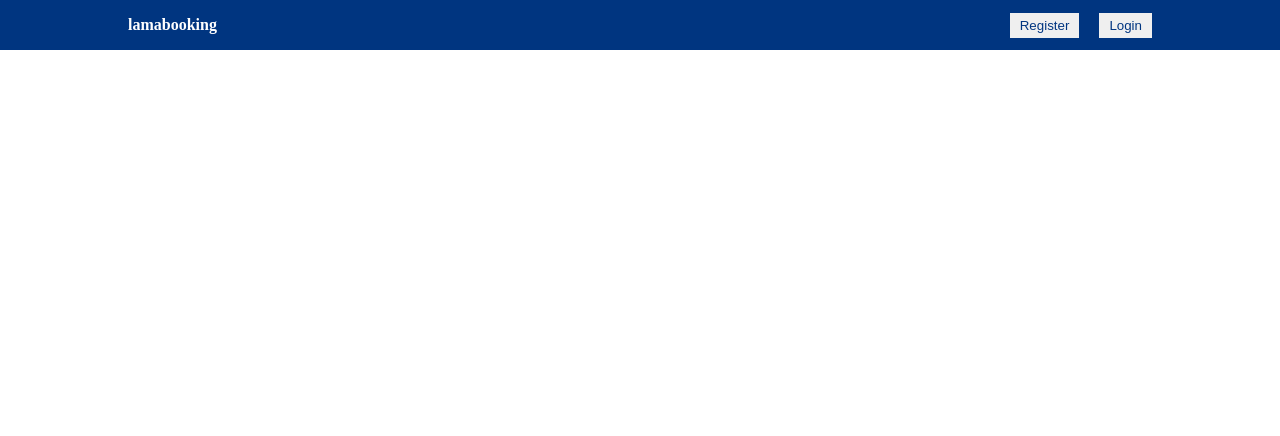
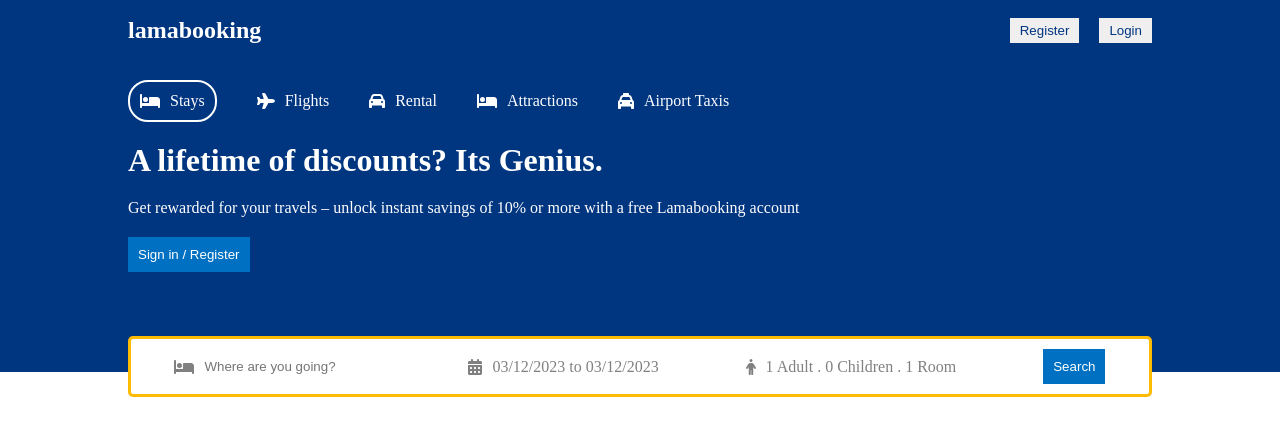
Before and after one commit to nishanthan-k/ticket-booking-site, a React (Vite) app: page / in a window 1280 px wide. Shown: the top 436 px of the page. Built offline with nearby package versions, Linux system fonts and the light colour scheme.

Commit message:
Implemented search options

```diff
--- /dev/null
+++ b/src/components/header/Header.jsx
@@ -0,0 +1,174 @@
+import { FontAwesomeIcon } from "@fortawesome/react-fontawesome";
+import {
+	faBed,
+	faCalendarDays,
+	faCar,
+	faPerson,
+	faPlane,
+	faTaxi,
+} from "@fortawesome/free-solid-svg-icons";
+import { DateRange } from "react-date-range";
+import { format } from "date-fns";
+import { useState } from "react";
+import "./header.css";
+import "react-date-range/dist/styles.css";
+import "react-date-range/dist/theme/default.css";
+
+const Header = () => {
+	const [openState, setOpenState] = useState(false);
+	const [openOption, setOpenOption] = useState(false);
+
+	const [date, setDate] = useState([
+		{
+			startDate: new Date(),
+			endDate: new Date(),
+			key: "selection",
+		},
+	]);
+
+	const [options, setOptions] = useState({
+		adults: 1,
+		children: 0,
+		rooms: 1,
+	});
+
+	const handleOptions = (name, operation) => {
+		setOptions((prev) => { return {
+			...prev, [name]: operation === "increase" ? options[name]+1 : options[name]-1
+		};
+	});
+	};
+
+	return (
+		<div className="header">
+			<div className="headerContainer">
+				<div className="headerList">
+					<div className="headerListItem active">
+						<FontAwesomeIcon icon={faBed} />
+						<span>Stays</span>
+					</div>
+					<div className="headerListItem">
+						<FontAwesomeIcon icon={faPlane} />
+						<span>Flights</span>
+					</div>
+					<div className="headerListItem">
+						<FontAwesomeIcon icon={faCar} />
+						<span>Rental</span>
+					</div>
+					<div className="headerListItem">
+						<FontAwesomeIcon icon={faBed} />
+						<span>Attractions</span>
+					</div>
+					<div className="headerListItem">
+						<FontAwesomeIcon icon={faTaxi} />
+						<span>Airport Taxis</span>
+					</div>
+				</div>
+				<h1 className="headerTitle">
+					A lifetime of discounts? Its Genius.
+				</h1>
+				<p className="headerDesc">
+					Get rewarded for your travels – unlock instant savings of
+					10% or more with a free Lamabooking account
+				</p>
+				<button className="headerBtn">Sign in / Register</button>
+				<div className="headerSearch">
+					<div className="headerSearchItem">
+						<FontAwesomeIcon icon={faBed} className="headerIcon" />
+						<input
+							type="text"
+							placeholder="Where are you going?"
+							className="headerSearchInput"
+						/>
+					</div>
+					<div className="headerSearchItem">
+						<FontAwesomeIcon
+							icon={faCalendarDays}
+							className="headerIcon"
+						/>
+						<span
+							className="headerSearchText"
+							onClick={() => setOpenState(!openState)}
+						>
+							{`${format(date[0].startDate, "dd/MM/yyyy")}
+									to
+								 ${format(date[0].endDate, "dd/MM/yyyy")}`}
+						</span>
+						{openState && (
+							<DateRange
+								editableDateInputs={true}
+								onChange={(item) => setDate([item.selection])}
+								moveRangeOnFirstSelection={false}
+								ranges={date}
+								className="date"
+							/>
+						)}
+					</div>
+					<div className="headerSearchItem">
+						<FontAwesomeIcon
+							icon={faPerson}
+							className="headerIcon"
+						/>
+						<span
+							className="headerSearchText"
+							onClick={() => setOpenOption(!openOption)}
+						>
+							{`${options.adults} Adult . ${options.children} Children . ${options.rooms} Room`}
+						</span>
+						{openOption && (
+							<div className="options">
+								<div className="optionItem">
+									<span className="optionText">Adult</span>
+									<div className="optionCounter">
+										<button className="optionCounterBtn" onClick={() => handleOptions("adults", "decrease")}>
+											-
+										</button>
+										<span className="optionCounterNumber">
+											{options.adults}
+										</span>
+										<button className="optionCounterBtn" onClick={() => handleOptions("adults", "increase")}>
+											+
+										</button>
+									</div>
+								</div>
+								<div className="optionItem">
+									<span className="optionText">Children</span>
+									<div className="optionCounter">
+										<button className="optionCounterBtn" onClick={() => handleOptions("children", "decrease")}>
+											-
+										</button>
+										<span className="optionCounterNumber">
+											{options.children}
+										</span>
+										<button className="optionCounterBtn" onClick={() => handleOptions("children", "increase")}>
+											+
+										</button>
+									</div>
+								</div>
+								<div className="optionItem">
+									<span className="optionText">Room</span>
+									<div className="optionCounter">
+										<button className="optionCounterBtn" onClick={() => handleOptions("rooms", "decrease")}>
+											-
+										</button>
+										<span className="optionCounterNumber">
+											{options.rooms}
+										</span>
+										<button className="optionCounterBtn" onClick={() => handleOptions("rooms", "increase")}>
+											+
+										</button>
+									</div>
+								</div>
+							</div>
+						)}
+					</div>
+					<div className="headerSearchItem">
+						<button className="headerBtn">Search</button>
+					</div>
+				</div>
+			</div>
+		</div>
+	);
+};
+
+export default Header;
--- /dev/null
+++ b/src/components/header/header.css
@@ -0,0 +1,126 @@
+.header {
+  background-color: #003580;
+  color: white;
+  display: flex;
+  justify-content: center;
+  position: relative;
+}
+
+.headerContainer {
+  width: 100%;
+  max-width: 1024px;
+  margin: 20px 0px 100px 0px;
+}
+
+.headerList {
+  display: flex;
+  gap: 40px;
+}
+
+.headerListItem {
+  display: flex;
+  align-items: center;
+  gap: 10px;
+  cursor: pointer;
+  margin-bottom: 20px;
+}
+
+.headerListItem.active {
+  border: 2px solid white;
+  border-radius: 20px;
+  padding: 10px;
+}
+
+.headerTitle {
+  font-weight: bold;
+}
+
+.headerDesc {
+  margin: 20px 0px;
+}
+
+.headerBtn {
+  background-color: #0071c2;
+  border: none;
+  padding: 10px;
+  color: white;
+  font-weight: 500;
+  cursor: pointer;
+}
+
+.headerSearch {
+  width: 100%;
+  max-width: 1024px;
+  height: max-content;
+  background-color: white;
+  border: 3px solid #febb02;
+  display: flex;
+  align-items: center;
+  justify-content: space-around;
+  color: lightgray;
+  padding: 10px 0px;
+  position: absolute;
+  bottom: -25px;
+  border-radius: 5px;
+  color: gray;
+}
+
+.headerIcon {
+  color: gray;
+}
+
+.headerSearchItem {
+  display: flex;
+  align-items: center;
+  gap: 10px;
+}
+
+.headerSearchInput {
+  border: none;
+  outline: none;
+}
+
+.headerSearchText {
+  cursor: pointer;
+}
+
+.date {
+  position: absolute;
+  top: 55px;
+  box-shadow: 4px 3px 15px 3px rgba(138, 130, 130, 1);
+  -webkit-box-shadow: 4px 3px 15px 3px rgba(138, 130, 130, 1);
+  -moz-box-shadow: 4px 3px 15px 3px rgba(138, 130, 130, 1);
+}
+
+.options {
+  position: absolute;
+  top: 55px;
+  width: 220px;
+  padding: 5px 10px;
+  font-size: 17px;
+  box-shadow: 4px 3px 15px 3px rgba(138, 130, 130, 1);
+  -webkit-box-shadow: 4px 3px 15px 3px rgba(138, 130, 130, 1);
+  -moz-box-shadow: 4px 3px 15px 3px rgba(138, 130, 130, 1);
+}
+
+.optionItem {
+  display: flex;
+  justify-content: space-between;
+  align-items: flex-end;
+  margin-bottom: 10px;
+}
+
+.optionCounter {
+  gap: 10px;
+  display: flex;
+  justify-content: space-between;
+  align-items: center;
+}
+
+.optionCounterBtn {
+  padding: 0px 5px;
+  color: black;
+  height: 25px;
+  width: 30px;
+  font-size: 16px;
+}
--- a/src/components/navbar/navbar.css
+++ b/src/components/navbar/navbar.css
@@ -1,5 +1,5 @@
 .navbar {
-  height: 50px;
+  height: 60px;
   background-color: #003580;
   display: flex;
   justify-content: center;
@@ -16,6 +16,7 @@
 .logo {
   color: white;
   font-weight: 600;
+  font-size: x-large;
 }
 
 .navButton {
--- a/src/pages/home/Home.jsx
+++ b/src/pages/home/Home.jsx
@@ -1,3 +1,4 @@
+import Header from "../../components/header/Header"
 import Navbar from "../../components/navbar/Navbar"
 import "./home.css"
 
@@ -5,6 +6,7 @@ const Home = () => {
   return (
     <div className="home">
       <Navbar />
+      <Header />
     </div>
   )
 }
```
Also changed, not shown: package.json (+7 -0 lines), 1 other file (tests, documents, lock files or other folders).
